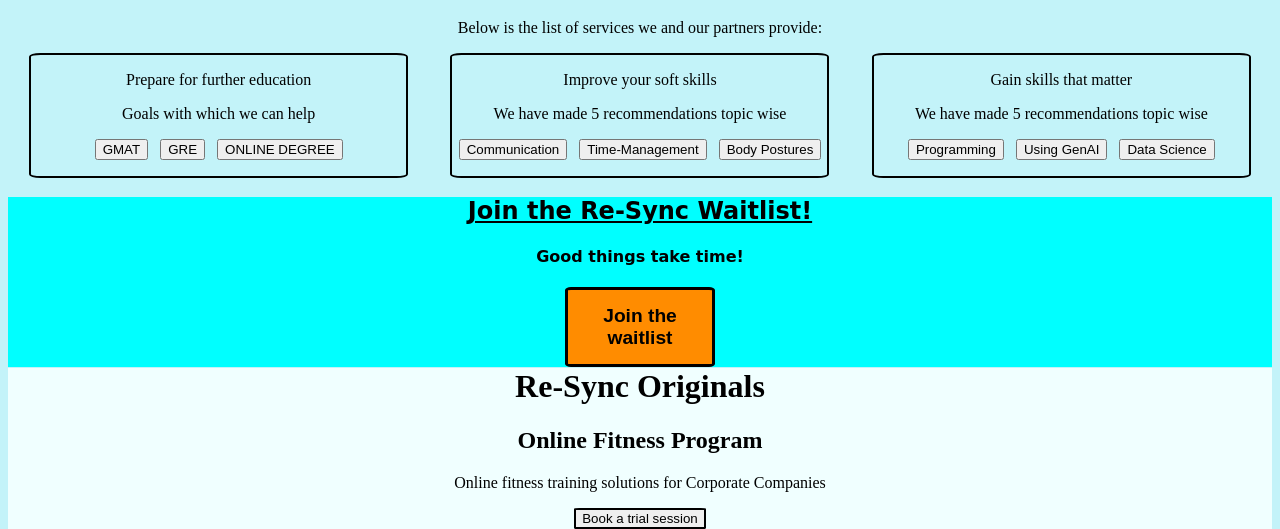
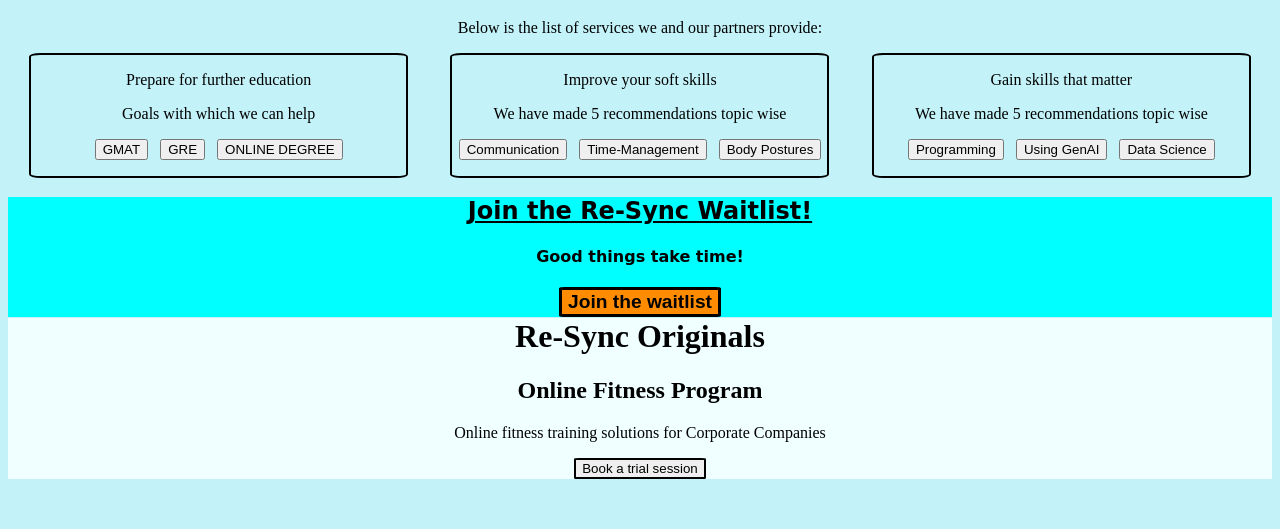
Before and after one commit to adityavir2062/resyncwaitlist, a plain HTML site: page index.html in a window 1280 px wide. Shown: the part 494-1023 px from the top of the page. After the commit the page ends 973 px from the top, so only its background shows below. Drawn offline with Linux system fonts and the light colour scheme; a web font is replaced by a local one.

Commit message:
Update2 index.css

```diff
--- a/index.css
+++ b/index.css
@@ -72,8 +72,7 @@ body{
     background-color: darkorange;
     border-radius: 4%;
     border: 3px solid black;
-    width: 150px;
-    height: 80px;
+
     text-align: center;
     font-size: larger;
 
```
